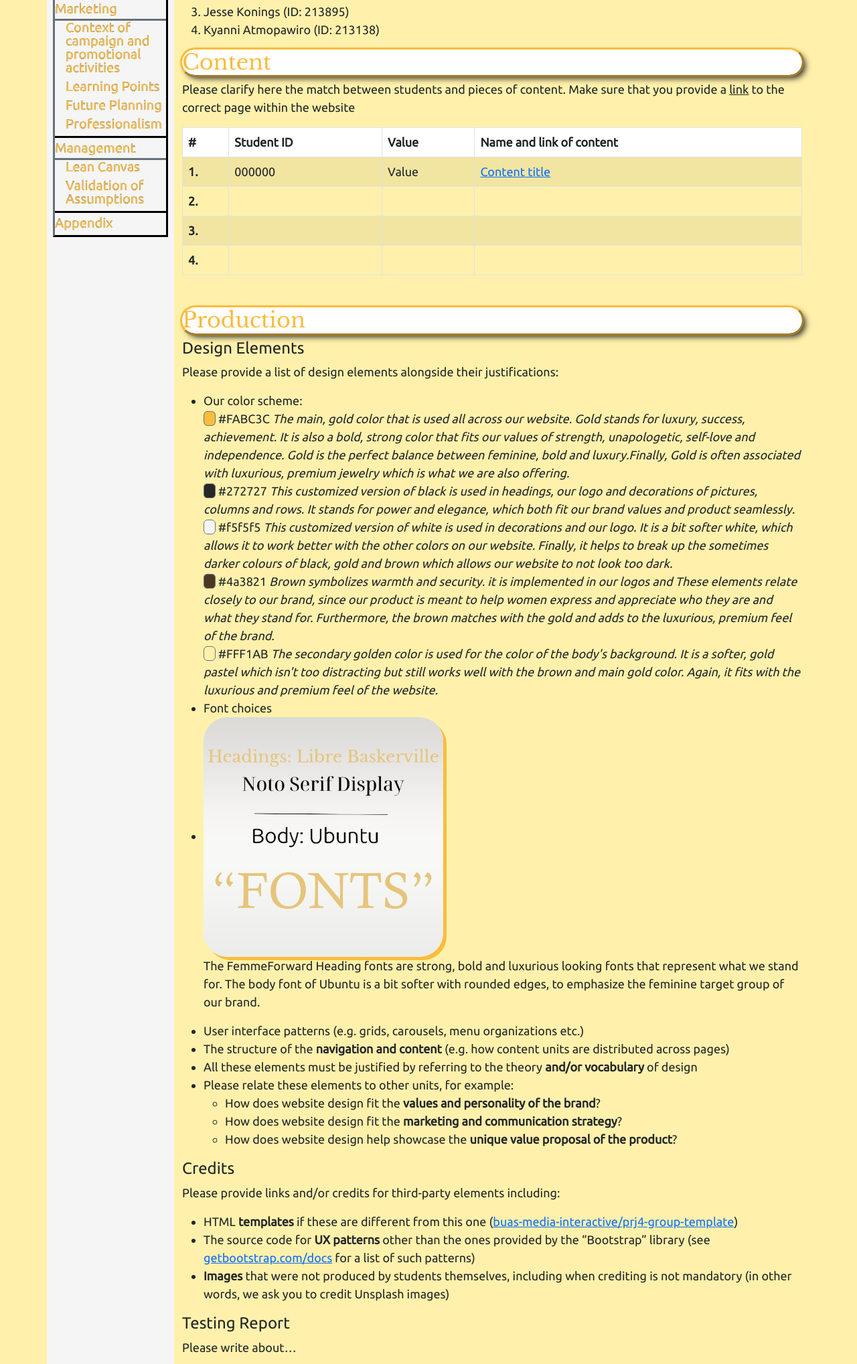
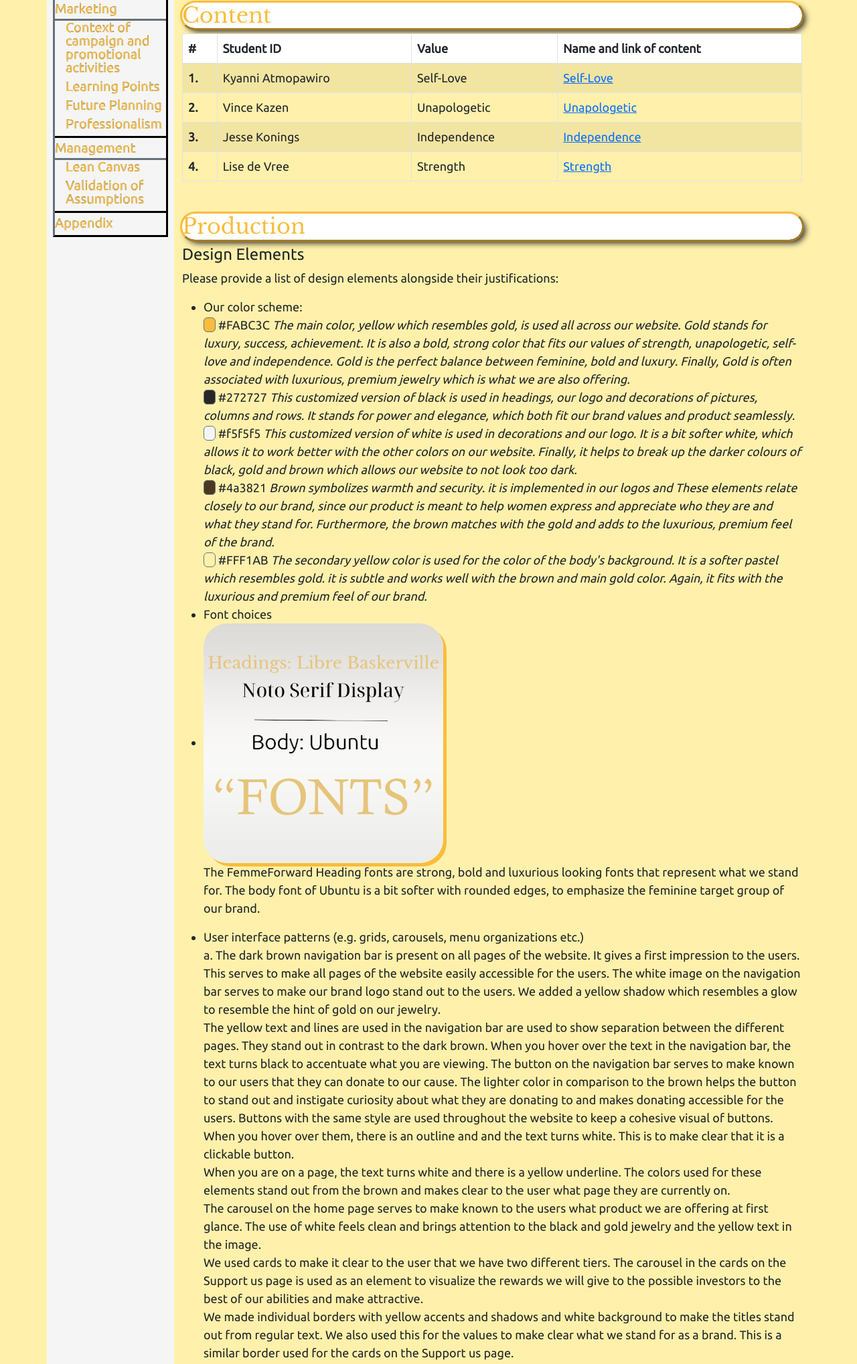
Before and after one commit to FemmeForwardPRJ4-2223/FemmeForward-PRJ4, a plain HTML site: page corporate.html in a window 1280 px wide. Shown: the part 644-2681 px from the top of the page at 67% size. Drawn offline with nearby package versions, Linux system fonts and the light colour scheme.

Commit message:
i added changes to the corporate page.

```diff
--- a/corporate.html
+++ b/corporate.html
@@ -100,12 +100,7 @@
         <div class="col-sm-8 col-md-9 col-lg-10 py-sm-4">
 
           <!-- Start General -->
-          <h2 class="productpageheadings" id="general">General Information</h2>
-          <p>
-            This branded website is publicly available at
-            <a href="https://buas-media-interactive.github.io/">buas-media-interactive.github.io/my-website</a>
-            <em>(please change text <strong>and</strong> hyperlink destination)</em>
-          </p>
+			<h2 class="productpageheadings" id="general">General Information</h2>
           <p>
             This website was created by&hellip; <em>&nbsp;</em>
           </p>
@@ -120,7 +115,6 @@
           <!-- Start Content -->
 
           <h2 class="productpageheadings" id="content">Content</h2>
-          <p>Please clarify here the match between students and pieces of content. Make sure that you provide a <u>link</u> to the correct page within the website</p>
           <table class="table table-bordered table-striped">
             <thead>
               <tr class="bg-white">
@@ -133,34 +127,34 @@
             <tbody>
               <tr>
                 <th scope="row">1.</th>
-                <td>000000</td>
-                <td>Value</td>
+                <td>Kyanni Atmopawiro</td>
+                <td>Self-Love</td>
                 <td>
-                  <a href="index.html">Content title</a>
+                  <a href="aboutus.html">Self-Love</a>
                 </td>
               </tr>
               <tr>
                 <th scope="row">2.</th>
-                <td></td>
-                <td></td>
+                <td>Vince Kazen</td>
+                <td>Unapologetic</td>
                 <td>
-                  <a href="#"></a>
+                  <a href="aboutus.html">Unapologetic</a>
                 </td>
               </tr>
               <tr>
                 <th scope="row">3.</th>
-                <td></td>
-                <td></td>
+                <td>Jesse Konings</td>
+                <td>Independence</td>
                 <td>
-                  <a href="#"></a>
+                  <a href="aboutus.html">Independence</a>
                 </td>
               </tr>
               <tr>
                 <th scope="row">4.</th>
-                <td></td>
-                <td></td>
+                <td>Lise de Vree</td>
+                <td>Strength</td>
                 <td>
-                  <a href="#"></a>
+                  <a href="aboutus.html">Strength</a>
                 </td>
               </tr>
             </tbody>
@@ -179,7 +173,7 @@
                 <li>
                   <span class="border border-secondary rounded px-2 me-1" style="background-color: #FABC3C;"></span>
                   #FABC3C
-                  <em>The main, gold color that is used all across our website.  Gold stands for  luxury, success, achievement. It is also a bold, strong color that fits our values of strength, unapologetic, self-love and independence. Gold is the perfect balance between feminine, bold and luxury.Finally, Gold is often associated with luxurious, premium jewelry which is what we are also offering.</em>
+                  <em>The main color, yellow which resembles gold, is used all across our website. Gold stands for  luxury, success, achievement. It is also a bold, strong color that fits our values of strength, unapologetic, self-love and independence. Gold is the perfect balance between feminine, bold and luxury. Finally, Gold is often associated with luxurious, premium jewelry which is what we are also offering.</em>
                 </li>
 				   <li>
                   <span class="border border-secondary rounded px-2 me-1" style="background-color: #272727;"></span>
@@ -189,7 +183,7 @@
 				   <li>
                   <span class="border border-secondary rounded px-2 me-1" style="background-color: #f5f5f5;"></span>
                   #f5f5f5
-                  <em>This customized version of white is used in decorations and our logo. It is a bit softer white, which allows it to work better with the other colors on our website. Finally, it helps to break up the sometimes darker colours of black, gold and brown which allows our website to not look too dark. </em>
+                  <em>This customized version of white is used in decorations and our logo. It is a bit softer white, which allows it to work better with the other colors on our website. Finally, it helps to break up the darker colours of black, gold and brown which allows our website to not look too dark. </em>
                 </li>
                 <li>
                   <span class="border border-secondary rounded px-2 me-1" style="background-color: #4a3821;"></span>
@@ -199,7 +193,7 @@
 				   <li>
                   <span class="border border-secondary rounded px-2 me-1" style="background-color: #FFF1AB;"></span>
                   #FFF1AB
-                  <em>The secondary golden color is used for the color of the body's background. It is a softer, gold pastel which isn't too distracting but still works well with the brown and main gold color. Again, it fits with the luxurious and premium feel of the website. </em>
+                  <em>The secondary yellow color is used for the color of the body's background. It is a softer pastel which resembles gold. it is subtle and works well with the brown and main gold color. Again, it fits with the luxurious and premium feel of our brand. </em>
                 </li>
               </ul>
             </li>
@@ -207,22 +201,29 @@
 			  <li><img src="images/fontsvi.png" class="fonts"></li>
 			  <p>The FemmeForward Heading fonts are strong, bold and luxurious looking fonts that represent what we stand for. The body font of Ubuntu is a bit softer with rounded edges, to emphasize the feminine target group of our brand.</p>
             <li>User interface patterns (e.g. grids, carousels, menu organizations etc.)</li>
+			  <p> a.
+The dark brown navigation bar is present on all pages of the website. It gives a first impression to the users. This serves to make all pages of the website easily accessible for the users. The white image on the navigation bar serves to make our brand logo stand out to the users. We added a yellow shadow which resembles a glow to resemble the hint of gold on our jewelry.<br>
+The yellow text and lines are used in the navigation bar are used to show separation between the different pages. They stand out in contrast to the dark brown. When you hover over the text in the navigation bar, the text turns black to accentuate what you are viewing.
+The button on the navigation bar serves to make known to our users that they can donate to our cause. The lighter color in comparison to the brown helps the button to stand out and instigate curiosity about what they are donating to and makes donating accessible for the users.
+Buttons with the same style are used throughout the website to keep a cohesive visual of buttons. When you hover over them, there is an outline and and the text turns white. This is to make clear that it is a clickable button.<br>
+When you are on a page, the text turns white and there is a yellow underline. The colors used for these elements stand out from the brown and makes clear to the user what page they are currently on. <br>
+The carousel on the home page serves to make known to the users what product we are offering at first glance. The use of white feels clean and brings attention to the black and gold jewelry and the yellow text in the image.<br>
+We used cards to make it clear to the user that we have two different tiers. The carousel in the cards on the Support us page is used as an element to visualize the rewards we will give to the possible investors to the best of our abilities and make attractive.<br>
+We made individual borders with yellow accents and shadows and white background to make the titles stand out from regular text. We also used this for the values to make clear what we stand for as a brand. This is a similar border used for the cards on the Support us page.
+ </p>
             <li>The structure of the <strong>navigation and content</strong> (e.g. how content units are distributed across pages)</li>
-            <li>All these elements must be justified by referring to the theory <strong>and/or vocabulary</strong> of design</li>
-            <li>Please relate these elements to other units, for example:
-              <ul>
-                <li>How does website design fit the <strong>values and personality of the brand</strong>?</li>
-                <li>How does website design fit the <strong>marketing and communication strategy</strong>?</li>
-                <li>How does website design help showcase the <strong>unique value proposal of the product</strong>?</li>
-              </ul>
-            </li>
+			  <p> b. On the home page, there is a carousel to make clear to the consumer what our products are and instigate curiosity.
+There have a picture of a woman from our target audience and an explanation of who we are as a brand and a link to the about us page for them to learn more about who we are and what we stand for. Directly under, there is a picture of our product demo and an explanation of the product that we offer. This is to give the consumer an idea of the product we are raising funds to create. There is also a link directing them to the Support us Page so they get more information about hwy they should support us and how they can do this. <br>
+On the about us page, there is our vision at the top, so that the users get a direct idea of what we stand for. Directly under that there are our values in blocks to accentuate what is really important to us. After this we have photos of the team to create a sense of trustworthiness towards our audience, under which there are working links to our social media websites, so the consumers have direct access to follow us on these pages. <br>
+On the Support Us page, there is an option with two cards to pick your tier. This makes clear to the investor that there are multiple options to invest in our brand. With a working donate button for the consumers to choose the amount they would like to donate. Under this, there is some information on why they should invest in our brand and a description of our products, so they feel more compelled to donate to our cause.
+</p>
           </ul>
-          <h4 id="production-2" class="mt-2">Credits</h4>
-          <p>Please provide links and/or credits for third-party elements including:</p>
+			<h4 id="production-2" class="mt-2">Credits</h4>
           <ul>
-            <li>HTML <strong>templates</strong> if these are different from this one (<a href="https://github.com/buas-media-interactive/prj4-group-template" target="_blank">buas-media-interactive/prj4-group-template</a>)</li>
-            <li>The source code for <strong>UX patterns</strong> other than the ones provided by the “Bootstrap” library (see <a href="https://getbootstrap.com/docs/5.2/" target="_blank">getbootstrap.com/docs</a> for a list of such patterns)</li>
-            <li><strong>Images</strong> that were not produced by students themselves, including when crediting is not mandatory (in other words, we ask you to credit Unsplash images)</li>
+            <li>HTML template from <a href="https://github.com/buas-media-interactive/prj4-group-template" target="_blank">buas-media-interactive/prj4-group-template</a>)
+			  </li>
+            <li>The source code was provided by the “Bootstrap” library: <a href="https://getbootstrap.com/docs/5.2/" target="_blank">getbootstrap.com/docs</a> </li>
+            <li><strong>Images</strong> were provided by Unsplash.</li>
           </ul>
           <h4 id="production-3" class="mt-2">Testing Report</h4>
           <p>Please write about&hellip;</p>
```
Also changed, not shown: index.html (+2 -2 lines), productpage.html (+2 -2 lines).
